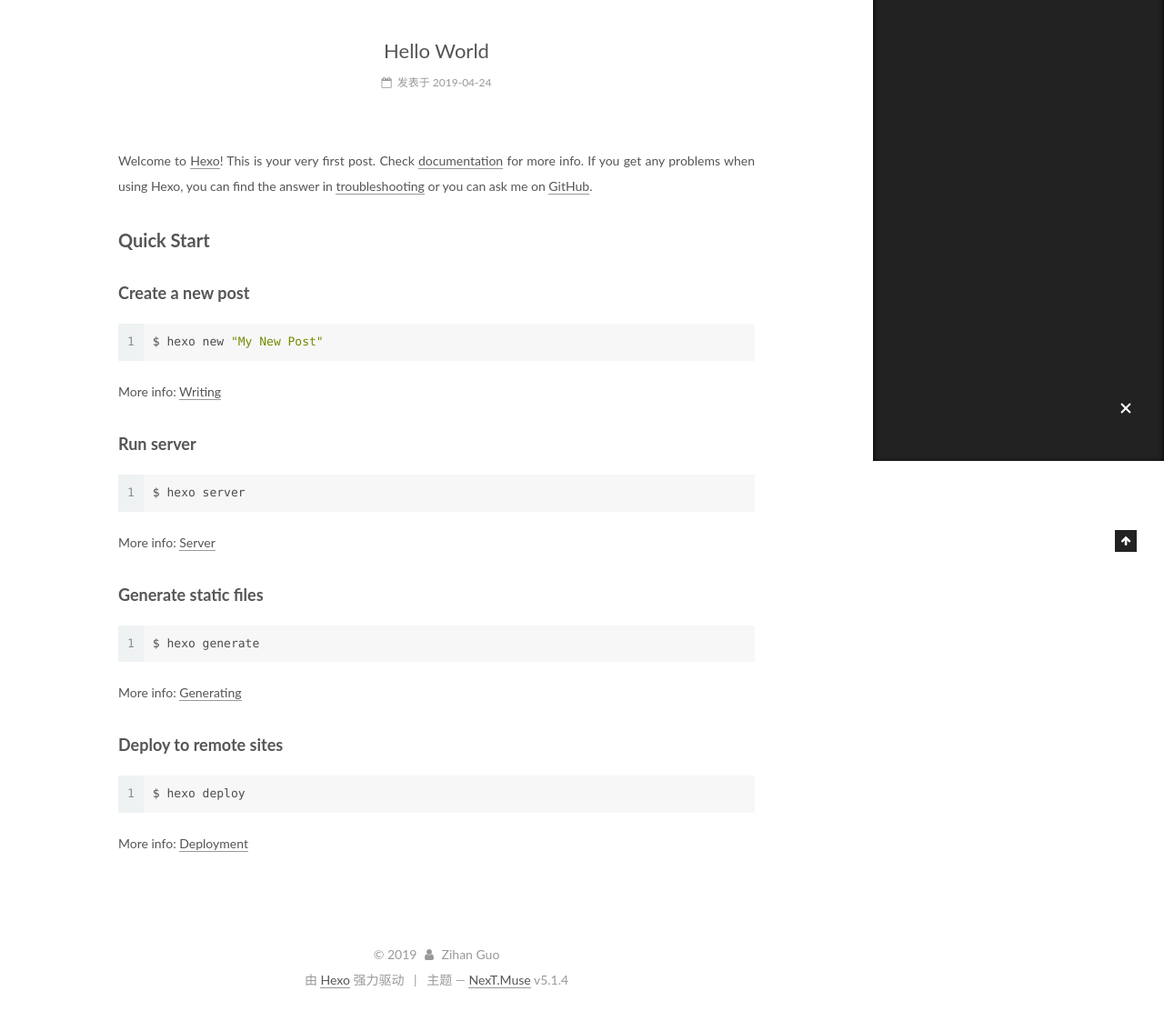
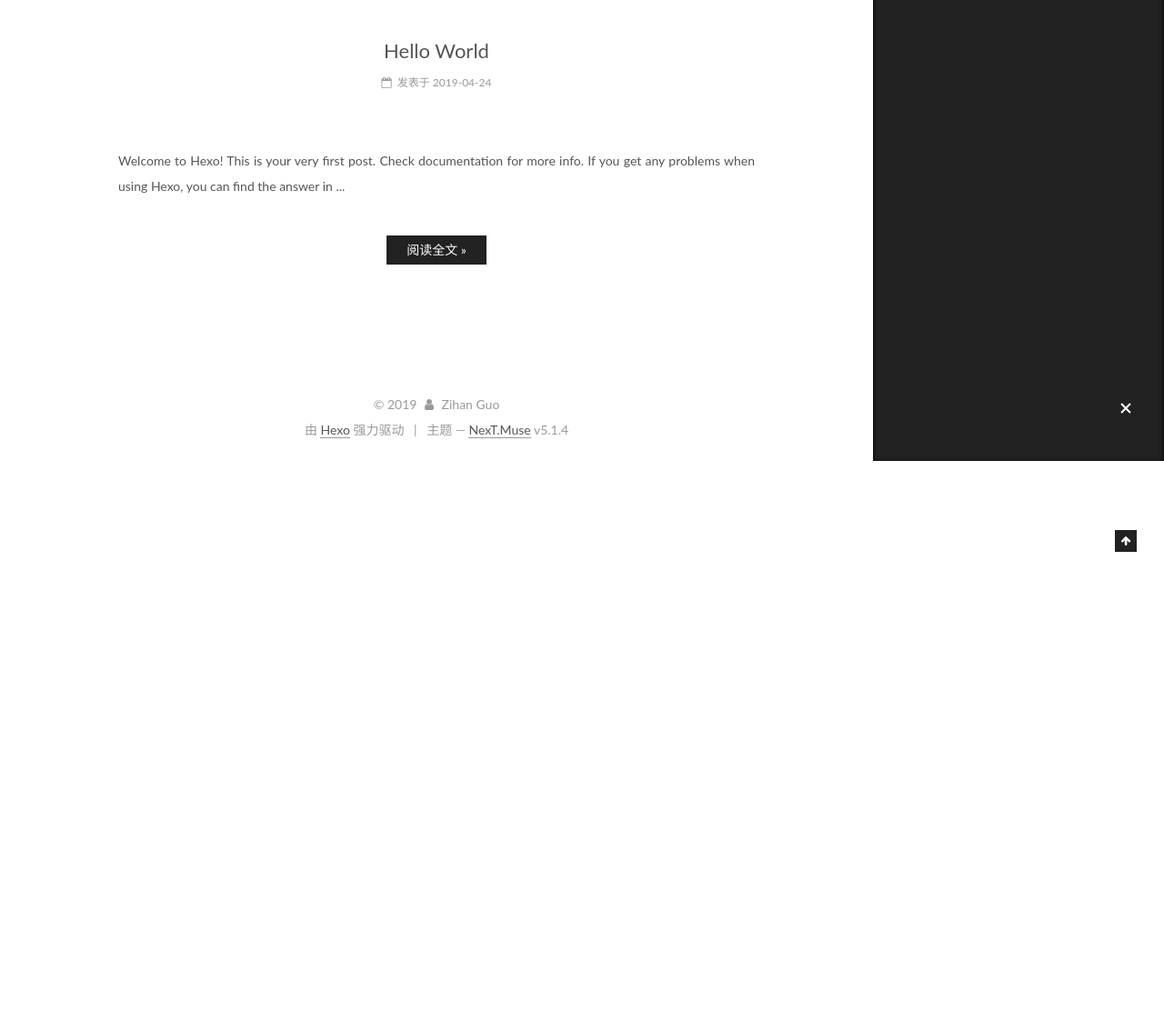
Before and after one commit to guomochong/guomochong.github.io, a plain HTML site: page index.html in a window 1280 px wide. Shown: the part 293-1405 px from the top of the page at 91% size. After the commit the page ends 800 px from the top, so only its background shows below. Drawn offline with Linux system fonts and the light colour scheme.

Commit message:
Site updated: 2019-05-12 00:11:12

```diff
--- a/css/main.css
+++ b/css/main.css
@@ -1822,7 +1822,7 @@ pre .javascript .function {
   width: 4px;
   height: 4px;
   border-radius: 50%;
-  background: #464ff7;
+  background: #1f6e6b;
 }
 .links-of-blogroll {
   font-size: 13px;
--- a/index.html
+++ b/index.html
@@ -363,17 +363,15 @@
 
 
 
-            <p>Welcome to <a href="https://hexo.io/" target="_blank" rel="noopener">Hexo</a>! This is your very first post. Check <a href="https://hexo.io/docs/" target="_blank" rel="noopener">documentation</a> for more info. If you get any problems when using Hexo, you can find the answer in <a href="https://hexo.io/docs/troubleshooting.html" target="_blank" rel="noopener">troubleshooting</a> or you can ask me on <a href="https://github.com/hexojs/hexo/issues" target="_blank" rel="noopener">GitHub</a>.</p>
-<h2 id="Quick-Start"><a href="#Quick-Start" class="headerlink" title="Quick Start"></a>Quick Start</h2><h3 id="Create-a-new-post"><a href="#Create-a-new-post" class="headerlink" title="Create a new post"></a>Create a new post</h3><figure class="highlight bash"><table><tr><td class="gutter"><pre><span class="line">1</span><br></pre></td><td class="code"><pre><span class="line">$ hexo new <span class="string">"My New Post"</span></span><br></pre></td></tr></table></figure>
-<p>More info: <a href="https://hexo.io/docs/writing.html" target="_blank" rel="noopener">Writing</a></p>
-<h3 id="Run-server"><a href="#Run-server" class="headerlink" title="Run server"></a>Run server</h3><figure class="highlight bash"><table><tr><td class="gutter"><pre><span class="line">1</span><br></pre></td><td class="code"><pre><span class="line">$ hexo server</span><br></pre></td></tr></table></figure>
-<p>More info: <a href="https://hexo.io/docs/server.html" target="_blank" rel="noopener">Server</a></p>
-<h3 id="Generate-static-files"><a href="#Generate-static-files" class="headerlink" title="Generate static files"></a>Generate static files</h3><figure class="highlight bash"><table><tr><td class="gutter"><pre><span class="line">1</span><br></pre></td><td class="code"><pre><span class="line">$ hexo generate</span><br></pre></td></tr></table></figure>
-<p>More info: <a href="https://hexo.io/docs/generating.html" target="_blank" rel="noopener">Generating</a></p>
-<h3 id="Deploy-to-remote-sites"><a href="#Deploy-to-remote-sites" class="headerlink" title="Deploy to remote sites"></a>Deploy to remote sites</h3><figure class="highlight bash"><table><tr><td class="gutter"><pre><span class="line">1</span><br></pre></td><td class="code"><pre><span class="line">$ hexo deploy</span><br></pre></td></tr></table></figure>
-<p>More info: <a href="https://hexo.io/docs/deployment.html" target="_blank" rel="noopener">Deployment</a></p>
-
-
+          Welcome to Hexo! This is your very first post. Check documentation for more info. If you get any problems when using Hexo, you can find the answer in
+          ...
+          <!--noindex-->
+          <div class="post-button text-center">
+            <a class="btn" href="/2019/04/24/hello-world/#more" rel="contents">
+              阅读全文 &raquo;
+            </a>
+          </div>
+          <!--/noindex-->
 
 
     </div>
```
